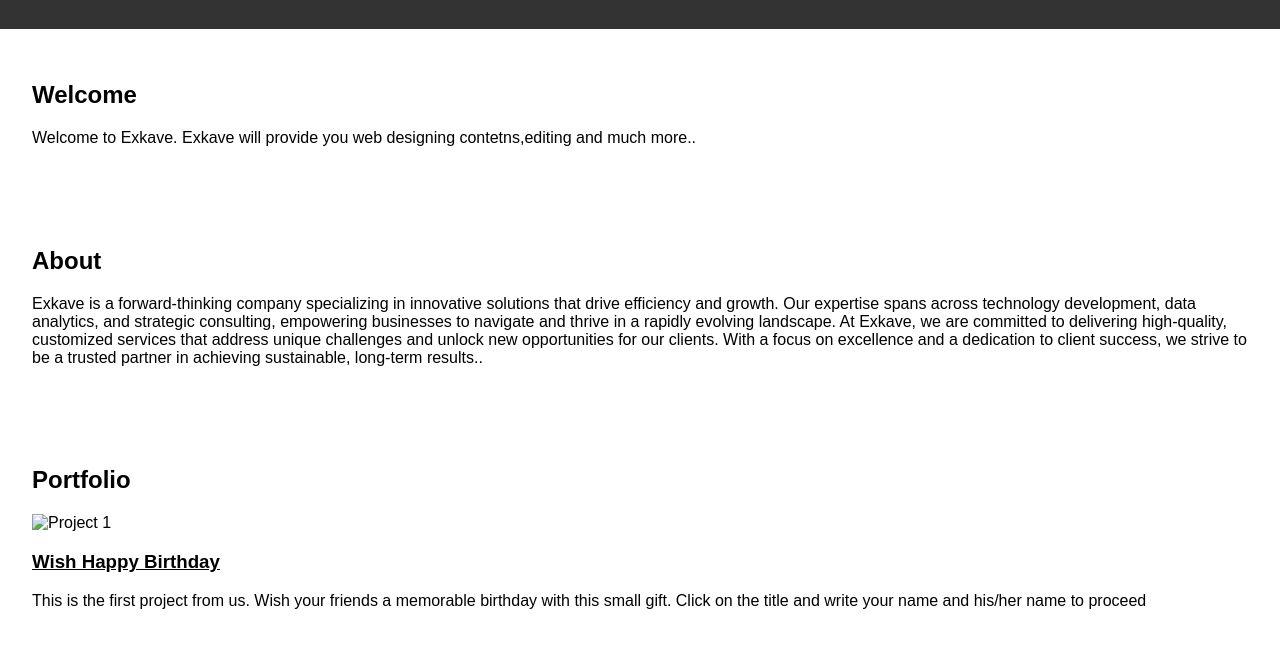
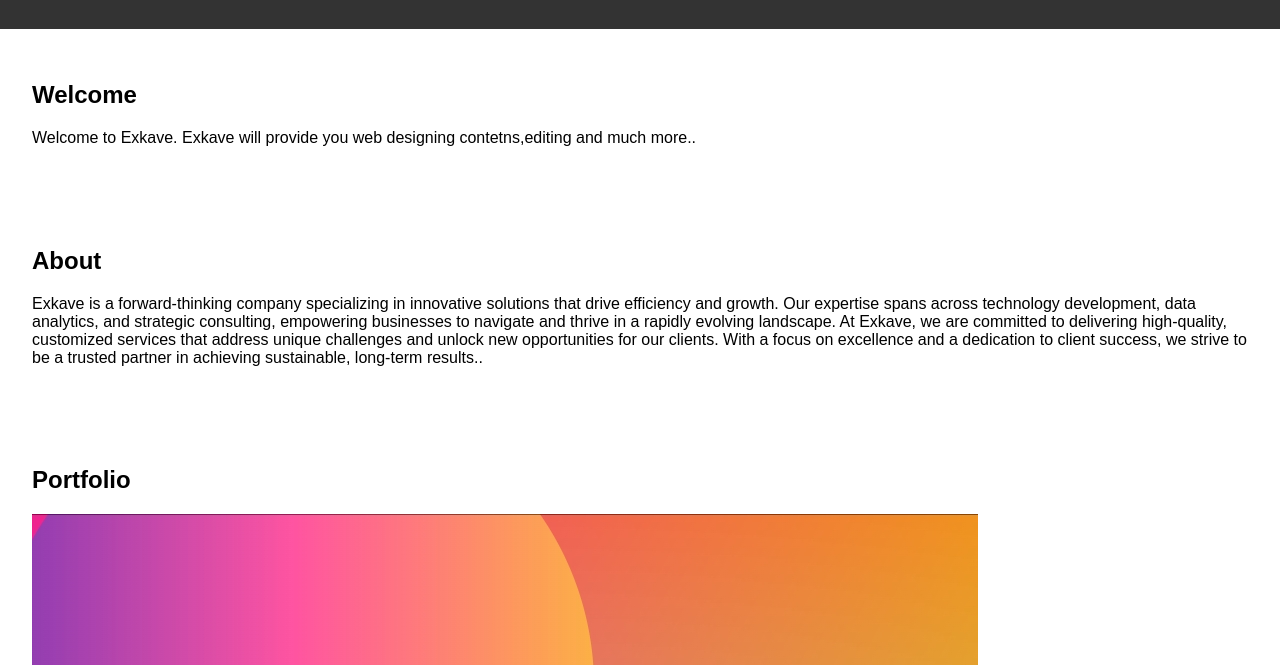
Before and after one commit to ExKave/Portfolio, a plain HTML site: page index.html in a window 1280 px wide. Shown: the part 135-800 px from the top of the page. Drawn offline with Linux system fonts and the light colour scheme; the site is published under a folder, as on GitHub Pages, so addresses that start at the root find nothing.

Commit message:
Update index.html

```diff
--- a/index.html
+++ b/index.html
@@ -34,7 +34,7 @@
     <section id="portfolio">
         <h2>Portfolio</h2>
         <div class="portfolio-item">
-            <img src="/Screenshot_2024-08-18-10-21-37-10_40deb401b9ffe8e1df2f1cc5ba480b12.jpg" alt="Project 1">
+            <img src="./Screenshot_2024-08-18-10-21-37-10_40deb401b9ffe8e1df2f1cc5ba480b12.jpg" alt="Project 1">
             <h3 ><a onclick=openForm()><u>Wish Happy Birthday</u></a></h3>
 
 
```
